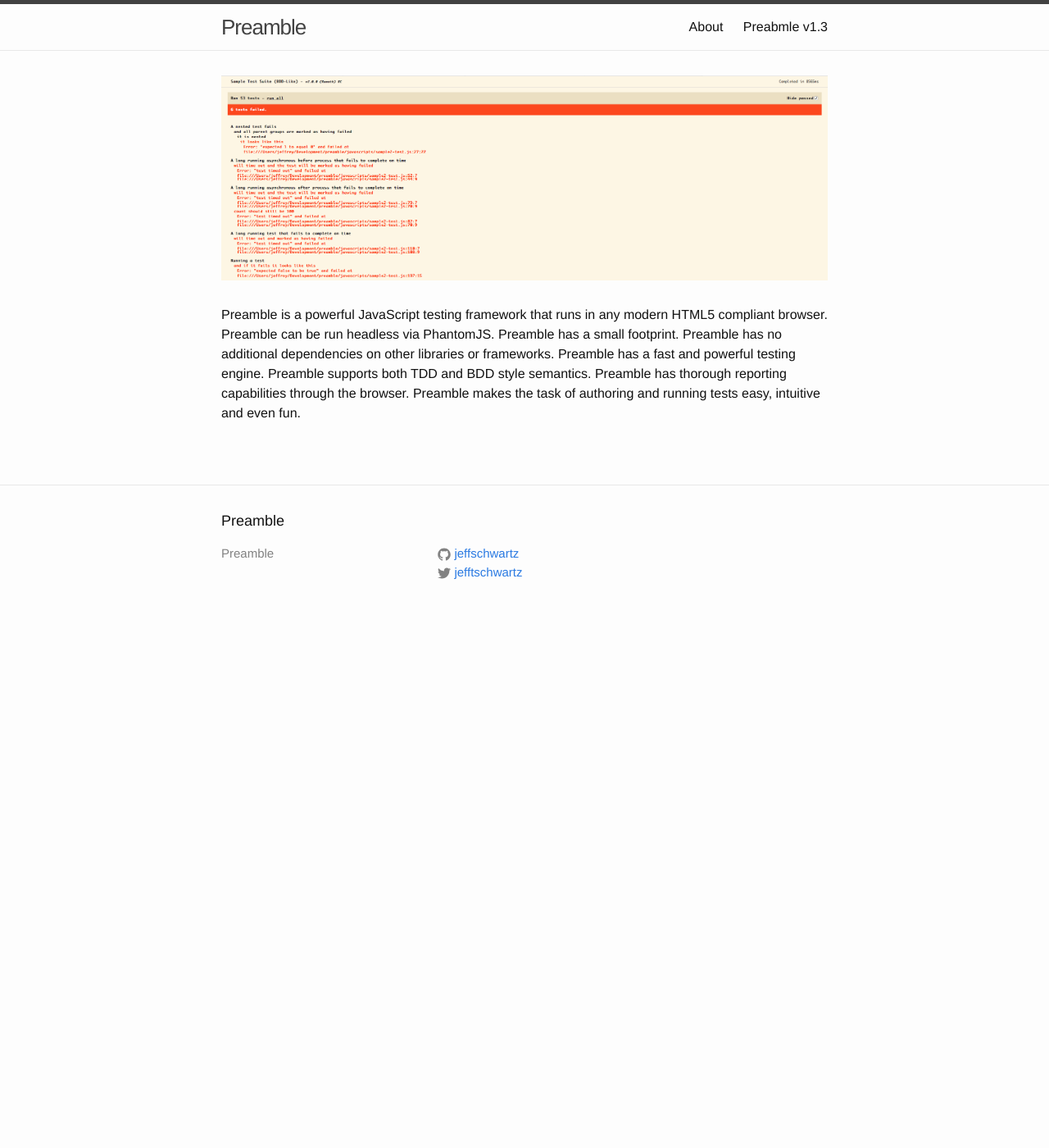
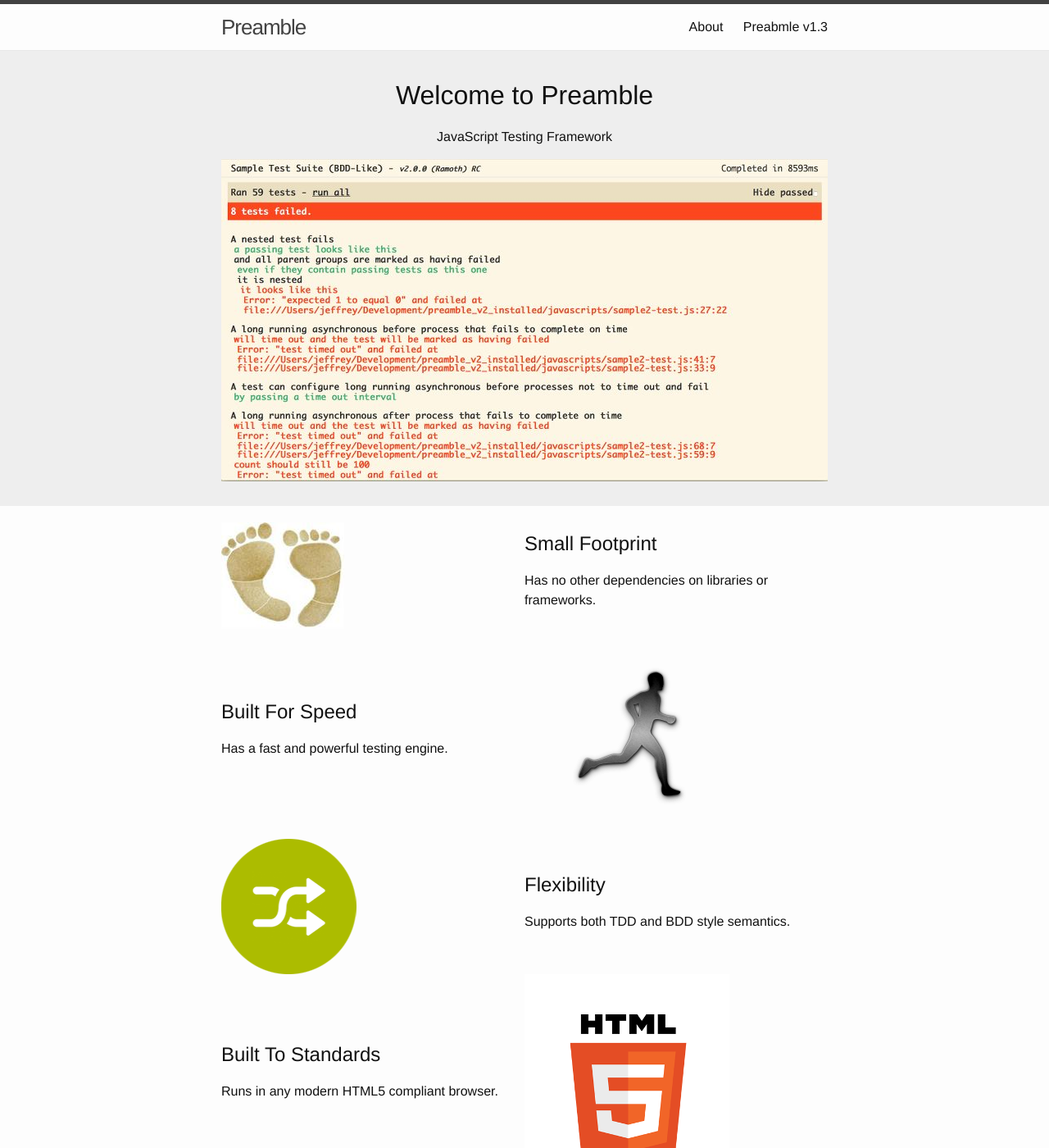
Before and after one commit to jeffschwartz/preamble, a Jekyll site: the page built from index.html, in a window 1280 px wide and 1400 px high. Shown: the whole window at 82% size. Built offline with Jekyll 4.4.1, drawn with Linux system fonts in a browser that asks for light colours; Markdown is read by kramdown in place of the engine named in the settings; some of the changed text lies outside the part shown.

Commit message:
Added index.html to _layouts. Modified index page to use the new index.html layout. Added new images to the index page.

```diff
--- /dev/null
+++ b/_layouts/index.html
@@ -0,0 +1,18 @@
+<!DOCTYPE html>
+<html>
+
+  {% include head.html %}
+
+  <body>
+
+    {% include header.html %}
+
+    <div>
+        {{ content }}
+    </div>
+
+    {% include footer.html %}
+
+  </body>
+
+</html>
--- a/index.html
+++ b/index.html
@@ -1,13 +1,123 @@
 ---
-layout: default
+layout: index
 ---
 
+<div style="width: 100%;">
+    <div style="text-align: center; background-color: rgb(238, 238, 238); padding: 30px; 0; margin-bottom: 20px;">
+        <h1>Welcome to Preamble</h1>
+        <p>JavaScript Testing Framework</p>
+        <img src="{{site.baseurl}}/images/preamble.jpg" alt="Preamble Output"/>
+    </div>
+</div>
+
+<div class="wrapper">
     <div class="home">
 
-    <img src="{{site.baseurl}}/images/preamble.png" alt=""/>
+        <div style="margin-bottom: 20px;">
 
-    <p class="page-content">Preamble is a powerful JavaScript testing framework that runs in any modern HTML5 compliant browser. Preamble can be run headless via PhantomJS. Preamble has a small footprint. Preamble has no additional dependencies on other libraries or frameworks. Preamble has a fast and powerful testing engine. Preamble supports both TDD and BDD style semantics. Preamble has thorough reporting capabilities through the browser. Preamble makes the task of authoring and running tests easy, intuitive and even fun.</p>
+            <div style="display: table; width: 100%;">
 
+                <div style="display: table-cell; vertical-align: middle; width: 50%">
+                    <img src="{{site.baseurl}}/images/smallfootprint.jpg" alt="small footprint" />
+                </div>
+
+                <div style="display: table-cell; vertical-align: middle; width: 50%">
+                    <h2>Small Footprint</h2>
+                    <p style="word-wrap: break-word;">Has no other dependencies on libraries or frameworks.</p>
+                </div>
+
+            </div>
+
+            <div style="display: table; width: 100%;">
+
+                <div style="display: table-cell; vertical-align: middle; width: 50%">
+                    <h2>Built For Speed</h2>
+                    <p>Has a fast and powerful testing engine.</p>
+                </div>
+
+                <div style="display: table-cell; vertical-align: middle; width: 50%">
+                    <img src="{{site.baseurl}}/images/fastandpowerful.png" alt="fast and powerful" />
+                </div>
+
+            </div>
+
+            <div style="display: table; width: 100%;">
+
+                <div style="display: table-cell; vertical-align: middle; width: 50%">
+                    <img src="{{site.baseurl}}/images/flexibility.png" alt="flexibillity" />
+                </div>
+
+                <div style="display: table-cell; vertical-align: middle; width: 50%">
+                    <h2>Flexibility</h2>
+                    <p style="word-wrap: break-word;">Supports both TDD and BDD style semantics.</p>
+                </div>
+
+            </div>
+
+            <div style="display: table; width: 100%;">
+
+                <div style="display: table-cell; vertical-align: middle; width: 50%">
+                    <h2>Built To Standards</h2>
+                    <p>Runs in any modern HTML5 compliant browser.</p>
+                </div>
+
+                <div style="display: table-cell; vertical-align: middle; width: 50%">
+                    <img src="{{site.baseurl}}/images/HTML5.png" alt="HTML5" />
+                </div>
+
+            </div>
+
+            <div style="display: table; width: 100%;">
+
+                <div style="display: table-cell; vertical-align: middle; width: 50%">
+                    <img src="{{site.baseurl}}/images/phantomjs.png" alt="phantomjs" />
+                </div>
+
+                <div style="display: table-cell; vertical-align: middle; width: 50%">
+                    <h2>Runs Headless In The Terminal</h2>
+                    <p style="word-wrap: break-word;">Run with PhantomJS.</p>
+                </div>
+
+            </div>
+
+            <div style="display: table; width: 100%;">
+
+                <div style="display: table-cell; vertical-align: middle; width: 50%">
+                    <h2>No Nonsense</h2>
+                    <p>Has thorough reporting capabilities through the browser.</p>
+                </div>
+
+                <div style="display: table-cell; vertical-align: middle; width: 50%">
+                    <img src="{{site.baseurl}}/images/reporting.jpg" alt="reporting" />
+                </div>
+
+            </div>
+
+            <div style="display: table; width: 100%;">
+
+                <div style="display: table-cell; vertical-align: middle; width: 50%">
+                    <img src="{{site.baseurl}}/images/rubixcube.jpg" alt="rubix cube" />
+                </div>
+
+                <div style="display: table-cell; vertical-align: middle; width: 50%">
+                    <h2>Workflow</h2>
+                    <p style="word-wrap: break-word;">Authoring and running tests is easy, intuitive and even fun.</p>
+                </div>
+
+            </div>
+
+        </div>
+
+    <!--     <ul>
+        <li>Has a small footprint - no dependencies on libraries or frameworks.</li>
+        <li>Has a fast and powerful testing engine.</li>
+        <li>Supports both TDD and BDD style semantics.</li>
+        <li>Runs in any modern HTML5 compliant browser.</li>
+        <li>Can be run headless via PhantomJS.</li>
+        <li>Has thorough reporting capabilities through the browser.</li>
+        <li>Makes the task of authoring and running tests easy, intuitive and even fun.</li>
+    </ul>
+     -->
     <!--
         <h1 class="page-heading">Posts</h1>
 
@@ -28,3 +138,4 @@
      -->
 
      </div>
+</div>
```
Also changed, not shown: images/HTML5.png (added), images/fastandpowerful.png (added), images/flexibility.png (added), images/phantomjs.png (added), images/preamble.jpg (added), images/reporting.jpg (added), images/rubixcube.jpg (added), images/smallfootprint.jpg (added). Lines whose indentation alone changed are shown as unchanged.
